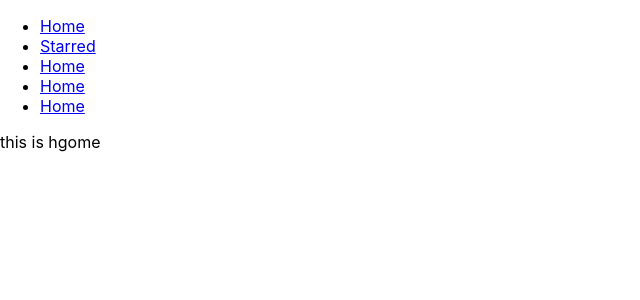
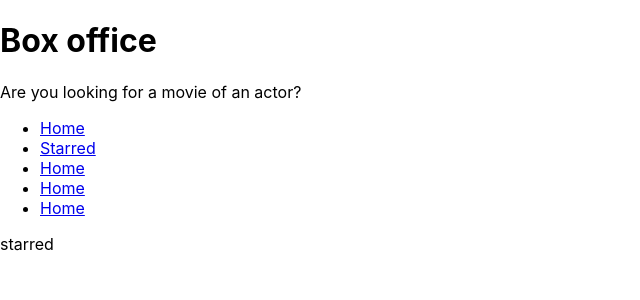
Before and after one commit to AlexKorollev/box-office, a React (Create React App) app: page /starred in a window 1280 px wide. Shown: the top 300 px of the page, without its empty margins (0-640 px from the left). Built offline with nearby package versions, Linux system fonts and the light colour scheme.

Commit message:
added layout management and create title

```diff
--- a/src/App.js
+++ b/src/App.js
@@ -1,13 +1,10 @@
 import React from 'react'
 import { Switch, Route } from 'react-router-dom'
-import Navs from './components/Navs'
 import Home from './pages/Home'
 import Starred from './pages/Starred'
 
 function App() {
   return (
-    <div>
-      <Navs />
     <Switch>
       <Route exact={true} path="/">
         <Home></Home>
@@ -21,7 +18,6 @@
         error
       </Route>
     </Switch>
-    </div>
   );
 }
 
--- /dev/null
+++ b/src/components/Title.js
@@ -0,0 +1,12 @@
+import React from 'react'
+
+const Title = ({title, subtitle}) => {
+  return (
+    <div>
+      <h1>{title}</h1>
+      <p>{subtitle}</p>
+    </div>
+  )
+}
+
+export default Title
--- /dev/null
+++ b/src/components/layout/MainPageLayout.js
@@ -0,0 +1,18 @@
+import React, { Children } from 'react'
+import { Switch, Route } from 'react-router-dom'
+import Navs from '../Navs'
+import Home from '../../pages/Home'
+import Starred from '../../pages/Starred'
+import Title from '../Title'
+
+function MainPageLayout({children}) {
+  return (
+    <div>
+      <Title title="Box office" subtitle="Are you looking for a movie of an actor?"/>
+      <Navs />
+      {children}
+    </div>
+  );
+}
+
+export default MainPageLayout;
--- a/src/pages/Home.js
+++ b/src/pages/Home.js
@@ -1,10 +1,11 @@
 import React from 'react'
+import MainPageLayout from '../components/layout/MainPageLayout'
 
 const Home = () => {
   return (
-    <div>
+    <MainPageLayout>
       this is home
-    </div>
+    </MainPageLayout>
   )
 }
 
--- a/src/pages/Starred.js
+++ b/src/pages/Starred.js
@@ -1,10 +1,11 @@
 import React from 'react'
+import MainPageLayout from '../components/layout/MainPageLayout'
 
 const Starred = () => {
   return (
-    <div>
-      this is hgome
-    </div>
+    <MainPageLayout>
+      starred
+    </MainPageLayout>
   )
 }
 
```
Also changed, not shown: 1 other file (tests, documents, lock files or other folders). Lines whose indentation alone changed are shown as unchanged.
